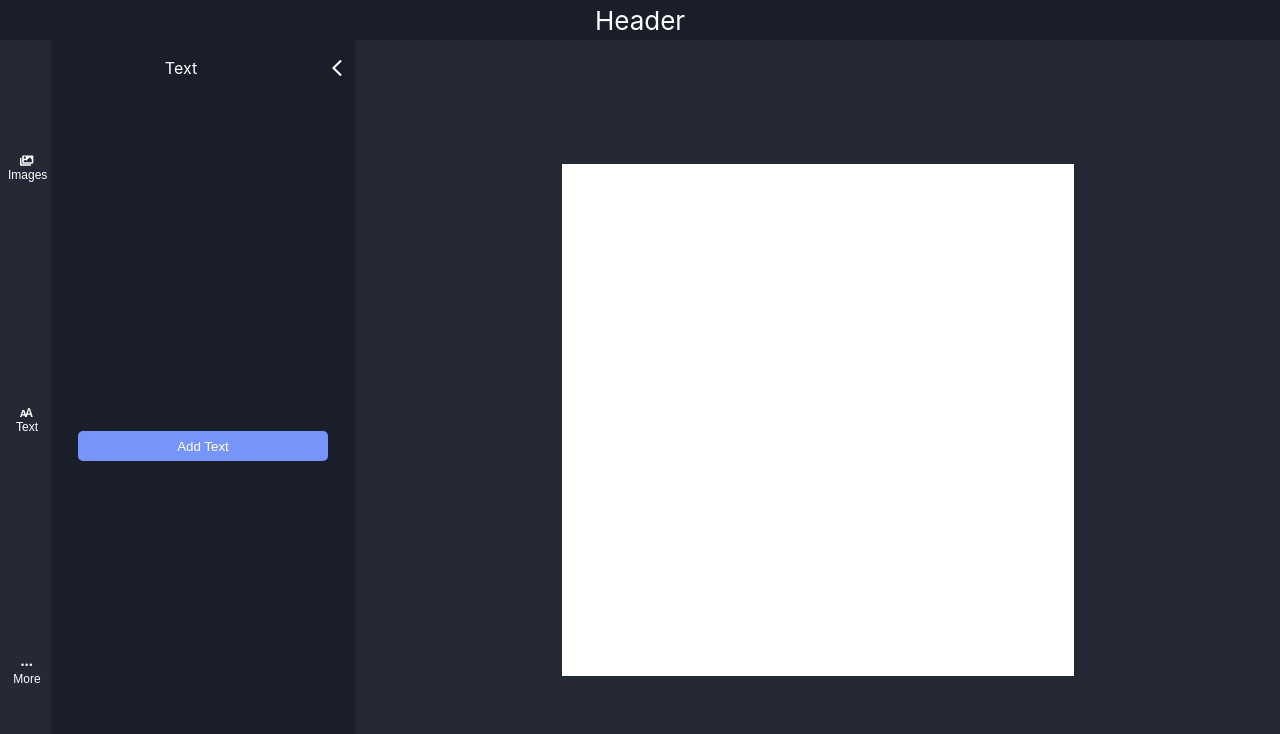
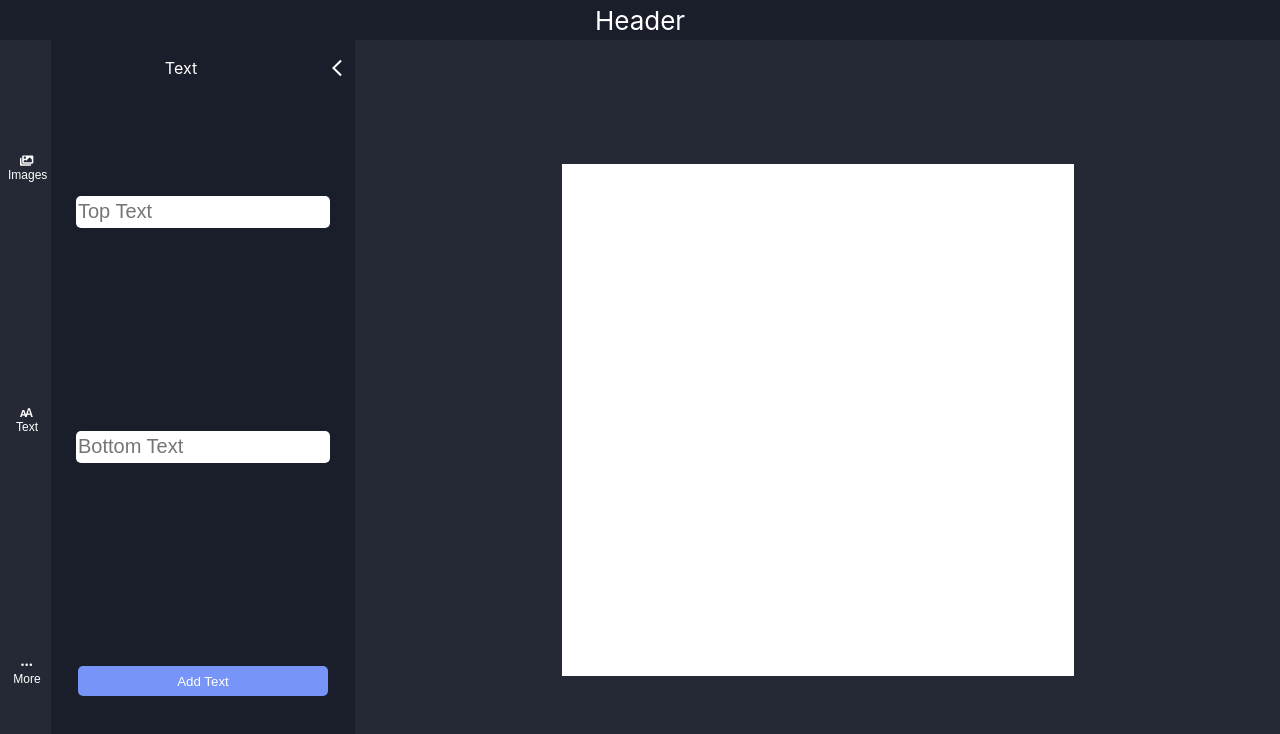
Before and after one commit to Mofe1015/Make.meme, a React (Create React App) app: page / in a window 1280 px wide. Both pictures are taken after a click on the button "Text". Shown: the top 734 px of the page. Built offline with nearby package versions, Linux system fonts and the light colour scheme.

Commit message:
mapping input data

```diff
--- a/src/Body.js
+++ b/src/Body.js
@@ -84,6 +84,14 @@ function TextExtended(){
         {firstText: "", secondText: "", }
     );
 
+    function textInputChange(event) {
+        setInputTextData(prevInputTextData => {
+            return {
+                ...prevInputTextData,
+                [event.target.name]: event.target.value
+            }
+        })
+    };
 
     function addText(){
 
@@ -109,21 +117,21 @@ function TextExtended(){
             idhandler: myidhandler,
             resizerid: myresizerid
         };
-        console.log(textFieldData)
 
-        var textField = (
+        const textField = memeData.memeText.map(square => (
             <div className='myinputdivid' id={myid}>
                 <textarea  className='add-Text-input' placeholder='Sample Text' id={myinputid} onFocus={onFocus} onBlur={onBlur} ></textarea>
                 <div className='myinputdividhandler' onMouseEnter={moveinpudiv} id={myidhandler} ><BsArrowsMove/></div>
                 <div className='myinputdivresizer' id={myresizerid}><IoIosResize/></div>
             </div>
-        )
+        ))
         setMemeData(prevMemeData => {
             return {
                 ...prevMemeData,
-                memeText: [textField, prevMemeData.memeText]
+                memeText: [...prevMemeData.memeText, textField]
             }
         });
+        console.log(memeData.memeText)
 
         return(myid, myidhandler, myinputid, myresizerid)
     }
@@ -184,6 +192,20 @@ function TextExtended(){
             </div>
             <div className='nav-Extend-Body'>
                 <form className='nav-Extend-Body'>
+                    <input
+                        className='text-Box'
+                        placeholder='Top Text'
+                        onChange={textInputChange}
+                        name='firstText'
+                        value={inputTextData.firstText}
+                    />
+                    <input
+                        className='text-Box'
+                        placeholder='Bottom Text'
+                        onChange={textInputChange}
+                        name='secondText'
+                        value={inputTextData.secondText }
+                    />
                     <button className='add-Text-Btn' type='button' onClick={addText}>Add Text</button>
                 </form>
 
```
